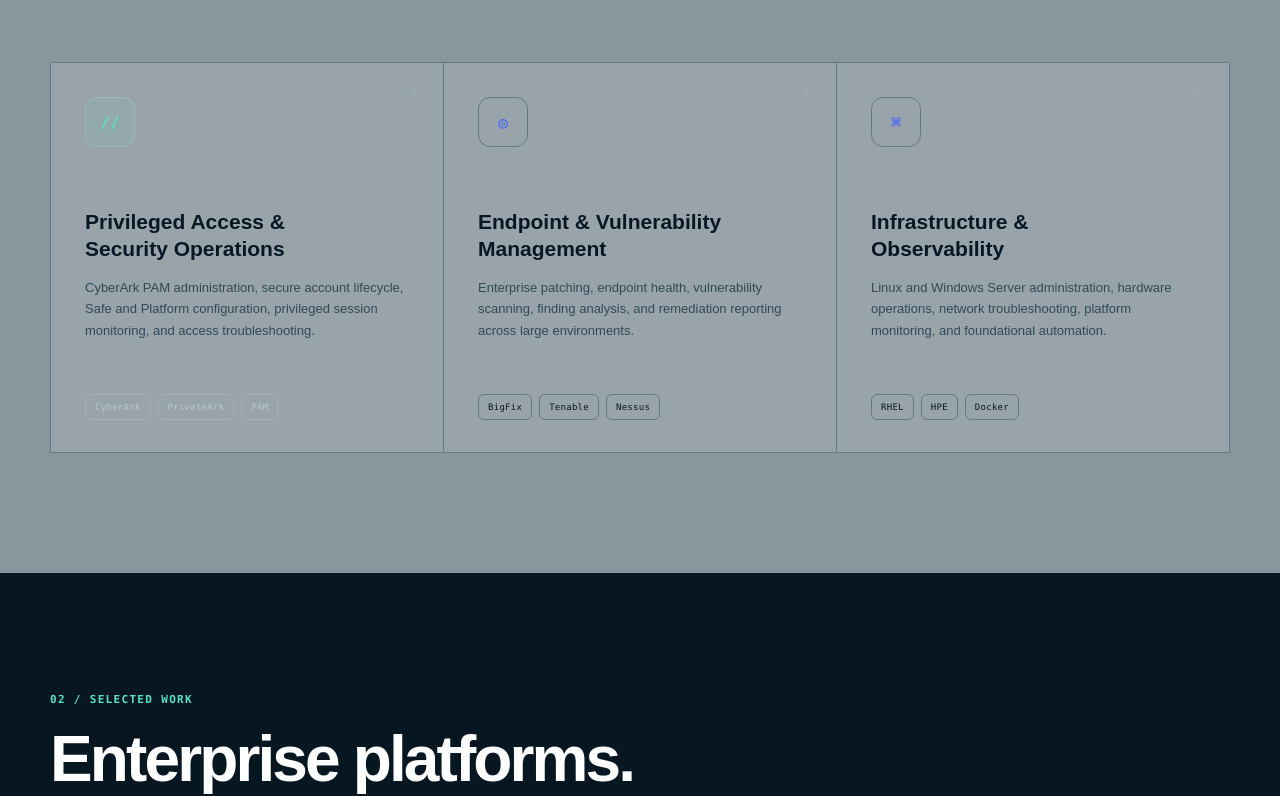
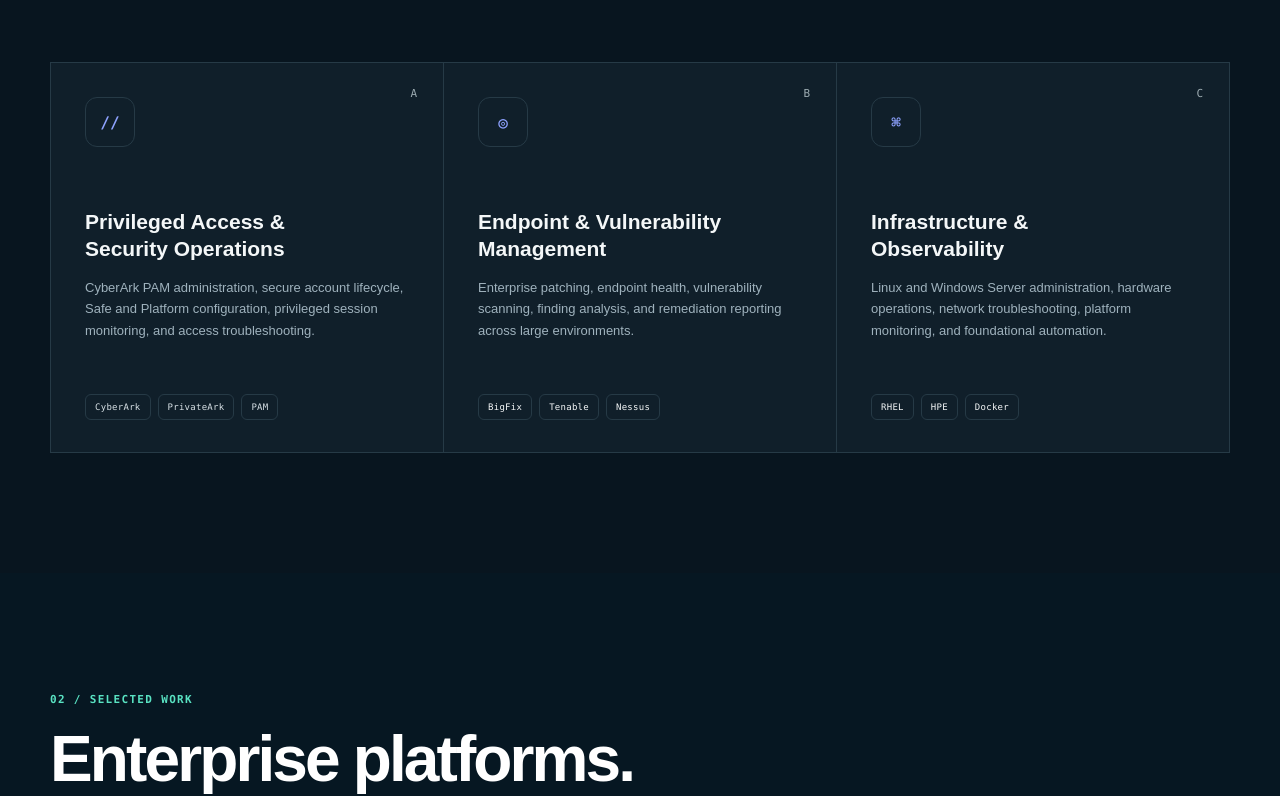
Before and after one commit to vedrico14/Portofolio-Rico_Fedryan, a Next.js app: page / in a window 1280 px wide. Shown: the part 1185-1981 px from the top of the page. Built offline with nearby package versions, Linux system fonts and the light colour scheme.

Commit message:
Add files via upload

```diff
--- a/app/globals.css
+++ b/app/globals.css
@@ -2,10 +2,10 @@
   --font-geist-mono: "SFMono-Regular", Consolas, "Liberation Mono", monospace;
   --ink: #071724;
   --ink-soft: #183141;
-  --paper: #89969d;
-  --paper-bright: #98a4aa;
-  --muted: #314a56;
-  --line: #667882;
+  --paper: #f3f6f6;
+  --paper-bright: #ffffff;
+  --muted: #60717b;
+  --line: #d6dfe2;
   --blue: #718cff;
   --blue-deep: #4968f4;
   --mint: #59e2c2;
@@ -522,6 +522,20 @@ summary {
   background: var(--paper);
 }
 
+/* Unified dark theme for the middle content only.
+   Projects already has its own dark styling; hero, contact, and footer are untouched. */
+.section:not(.projects-section):not(.contact-section) {
+  --ink: #f4f7f8;
+  --ink-soft: #d7e0e5;
+  --paper: #08151f;
+  --paper-bright: #101f2a;
+  --muted: #9fb2bd;
+  --line: #263a46;
+  --blue-deep: #8ea2ff;
+  background: var(--paper);
+  color: var(--ink);
+}
+
 .section-heading {
   margin-bottom: 58px;
 }
@@ -574,11 +588,12 @@ summary {
   color: var(--ink);
 }
 
-.expertise-card:hover {
+.expertise-card:hover,
+.expertise-card.featured-card:hover {
   z-index: 2;
-  background: #7f8c93;
+  background: #172b38;
   color: var(--ink);
-  box-shadow: 0 25px 60px rgba(7, 23, 36, 0.2);
+  box-shadow: 0 25px 60px rgba(0, 0, 0, 0.28);
   transform: translateY(-5px);
 }
 
@@ -609,9 +624,9 @@ summary {
 }
 
 .featured-card .card-symbol {
-  border-color: rgba(255, 255, 255, 0.15);
-  background: rgba(89, 226, 194, 0.08);
-  color: var(--mint);
+  border-color: var(--line);
+  background: transparent;
+  color: var(--blue-deep);
 }
 
 .expertise-card h3 {
@@ -629,7 +644,7 @@ summary {
 }
 
 .featured-card p {
-  color: #9bb0ba;
+  color: var(--muted);
 }
 
 .card-tags {
@@ -654,8 +669,8 @@ summary {
 }
 
 .featured-card .card-tags span {
-  border-color: rgba(255, 255, 255, 0.12);
-  color: #b8c9d0;
+  border-color: var(--line);
+  color: var(--ink-soft);
 }
 
 .projects-section {
@@ -849,26 +864,35 @@ summary {
 }
 
 .skills-section {
-  background: var(--ink-soft);
-  color: #fff;
+  background: var(--paper);
+  color: var(--ink);
 }
 
 .skills-section .split-heading > p {
-  color: #9db0b9;
+  color: var(--muted);
 }
 
 .skills-layout {
   display: grid;
   grid-template-columns: 1fr 0.85fr 1fr;
-  border-top: 1px solid rgba(255, 255, 255, 0.13);
-  border-left: 1px solid rgba(255, 255, 255, 0.13);
+  border-top: 1px solid var(--line);
+  border-left: 1px solid var(--line);
 }
 
 .skills-block {
   min-height: 430px;
   padding: 32px;
-  border-right: 1px solid rgba(255, 255, 255, 0.13);
-  border-bottom: 1px solid rgba(255, 255, 255, 0.13);
+  border-right: 1px solid var(--line);
+  border-bottom: 1px solid var(--line);
+  background: var(--paper-bright);
+  transition: background 220ms ease, transform 220ms ease, box-shadow 220ms ease;
+}
+
+.skills-block:hover {
+  z-index: 2;
+  background: #172b38;
+  box-shadow: 0 25px 60px rgba(0, 0, 0, 0.22);
+  transform: translateY(-5px);
 }
 
 .block-title {
@@ -898,16 +922,16 @@ summary {
 
 .skill-cloud span {
   padding: 9px 11px;
-  border-color: rgba(255, 255, 255, 0.13);
-  color: #b8c8ce;
+  border-color: var(--line);
+  color: var(--ink-soft);
 }
 
 .tool-list {
   display: grid;
   grid-template-columns: 1fr 1fr;
   gap: 1px;
-  border: 1px solid rgba(255, 255, 255, 0.1);
-  background: rgba(255, 255, 255, 0.1);
+  border: 1px solid var(--line);
+  background: var(--line);
 }
 
 .tool-list > div {
@@ -916,8 +940,8 @@ summary {
   align-items: center;
   min-height: 62px;
   padding: 13px;
-  background: var(--ink-soft);
-  color: #b8c8ce;
+  background: var(--paper-bright);
+  color: var(--ink-soft);
   font-size: 11px;
 }
 
@@ -939,7 +963,7 @@ summary {
   gap: 14px;
   margin: 0;
   padding-block: 16px;
-  border-bottom: 1px solid rgba(255, 255, 255, 0.11);
+  border-bottom: 1px solid var(--line);
 }
 
 .soft-skill-list strong {
@@ -947,7 +971,7 @@ summary {
 }
 
 .soft-skill-list span {
-  color: #93a8b1;
+  color: var(--muted);
   font-size: 11px;
   line-height: 1.55;
 }
@@ -981,6 +1005,12 @@ summary {
   align-items: center;
   min-height: 90px;
   border-bottom: 1px solid var(--line);
+  transition: background 180ms ease, transform 180ms ease;
+}
+
+.certificate:hover {
+  background: var(--paper-bright);
+  transform: translateX(6px);
 }
 
 .certificate-mark {
@@ -990,7 +1020,7 @@ summary {
   place-items: center;
   border: 1px solid var(--line);
   border-radius: 10px;
-  background: var(--paper);
+  background: var(--paper-bright);
   color: var(--blue-deep);
   font-family: var(--font-geist-mono), monospace;
   font-size: 10px;
@@ -1024,13 +1054,14 @@ summary {
 
 .education-panel {
   padding: 40px;
-  background: var(--navy);
-  color: #fff;
+  border: 1px solid var(--line);
+  background: var(--paper-bright);
+  color: var(--ink);
 }
 
 .education-panel article {
   padding-block: 32px;
-  border-bottom: 1px solid rgba(255, 255, 255, 0.13);
+  border-bottom: 1px solid var(--line);
 }
 
 .education-panel article > span {
@@ -1046,7 +1077,7 @@ summary {
 
 .education-panel article p {
   margin: 0 0 13px;
-  color: #a4b5bd;
+  color: var(--muted);
   font-size: 12px;
 }
 
@@ -1071,7 +1102,7 @@ summary {
 
 .education-quote p {
   margin: 0;
-  color: #9bb0ba;
+  color: var(--muted);
   font-size: 12px;
   font-style: italic;
   line-height: 1.7;
```
